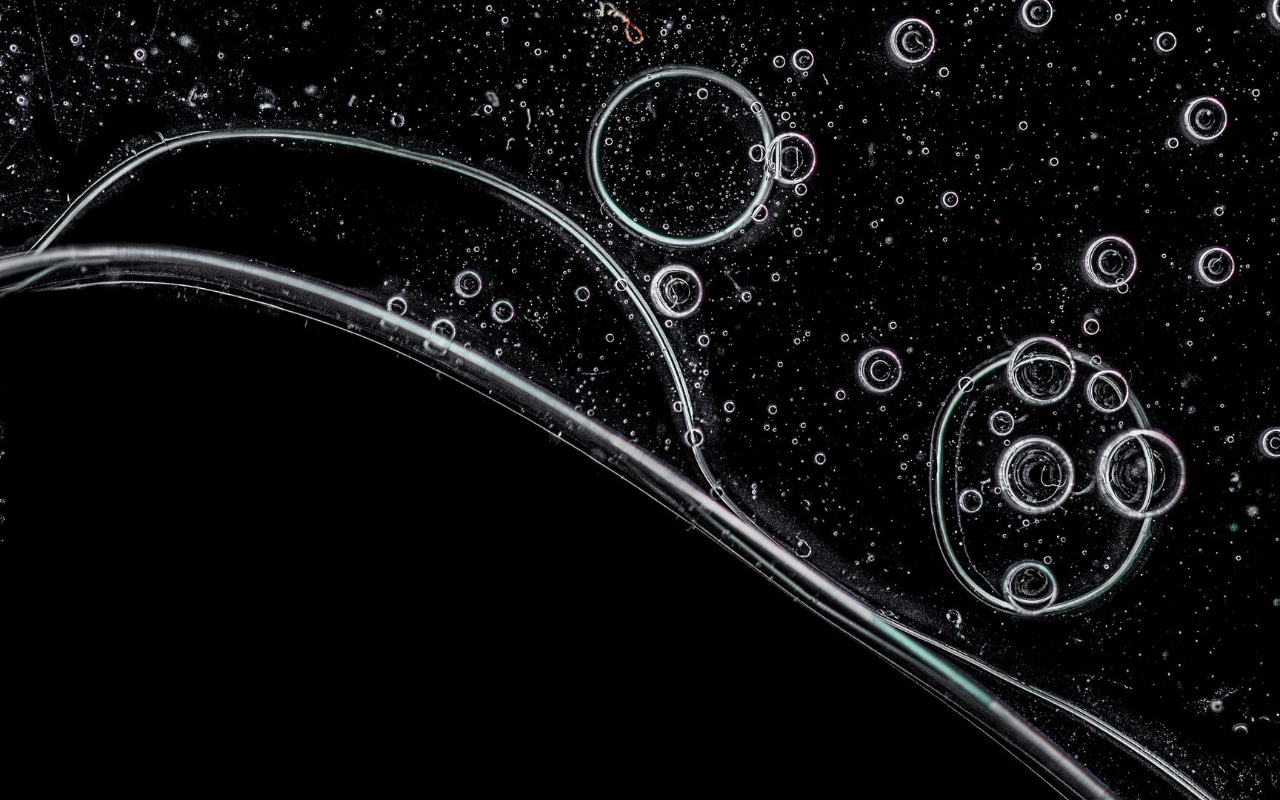
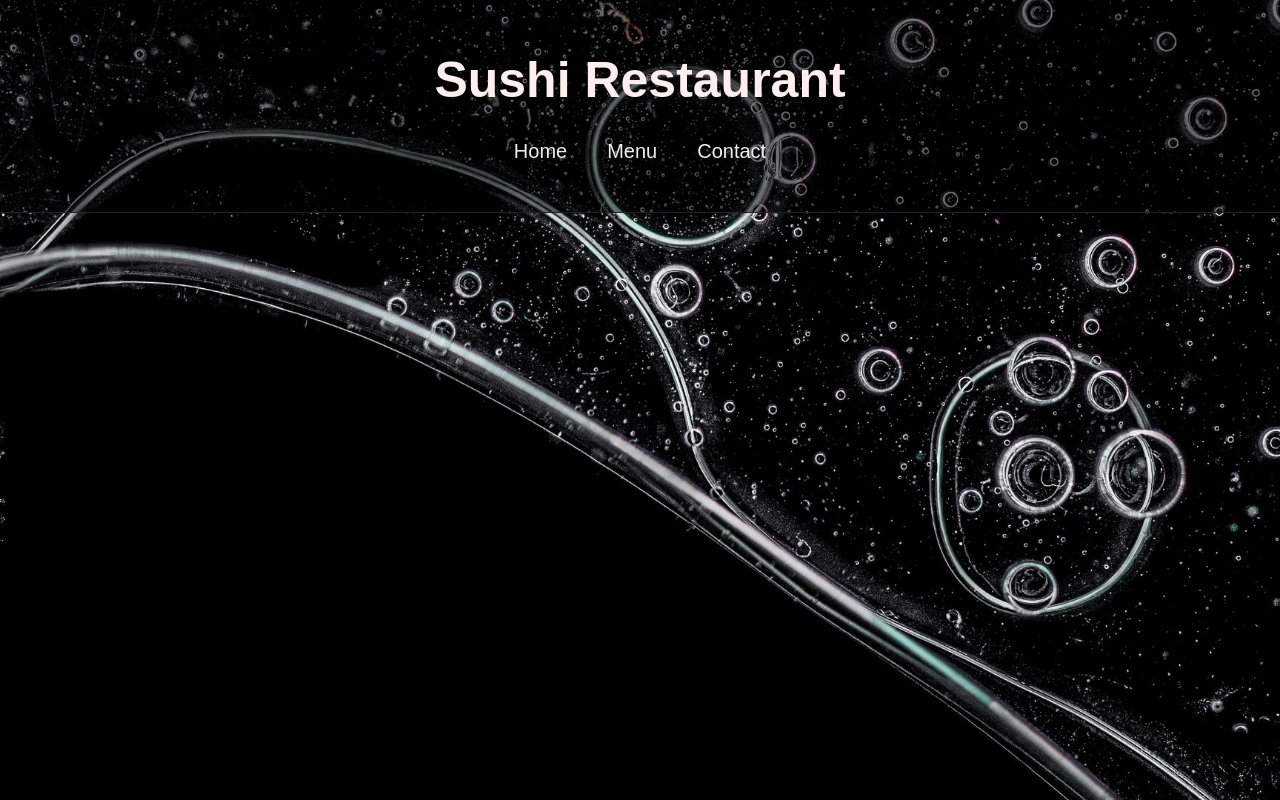
Before and after one commit to Rukhan4/restaurant-page, a website built with webpack: page dist/index.html in a window 1280 px wide. Built offline with nearby package versions, Linux system fonts and the light colour scheme; a web font is replaced by a local one.

Commit message:
Header added

```diff
--- a/dist/index.html
+++ b/dist/index.html
@@ -16,6 +16,18 @@
 
 <body>
     <div class="content" id="content">
+        <div class="header">
+            <h1 class="resName">Sushi Restaurant</h1>
+            <div class="btn-container">
+                <button class="button-nav" id="home">
+                    <a href="home.js">Home</a></button>
+                <button class="button-nav" id="menu">
+                    <a href="home.js">Menu</a></button>
+                <button class="button-nav" id="contact">
+                    <a href="home.js">Contact</a></button>
+            </div>
+        </div>
+
     </div>
 </body>
 
--- a/dist/style.css
+++ b/dist/style.css
@@ -2,9 +2,104 @@ body {
     background-color: rgb(255, 255, 164);
     font-family: 'Anek Latin', sans-serif;
     font-family: 'Kdam Thmor Pro', sans-serif;
-    font-size: 50px;
+    font-size: 1.6rem;
     background-image: url('images/background.jpg');
     background-repeat: no-repeat;
     background-attachment: fixed;
     background-size: cover;
 }
+
+*,
+*::before,
+*::after {
+    box-sizing: border-box;
+    padding: 0;
+    margin: 0;
+}
+
+html {
+    font-size: 62.5%;
+    line-height: 1.6;
+}
+
+header {
+    font-size: 2.4rem;
+}
+
+h1,
+h2,
+h3 {
+    line-height: 1.2;
+}
+
+a {
+    text-decoration: none;
+    color: #eee;
+}
+
+img {
+    display: block;
+    width: 100%;
+}
+
+.content {
+    display: flex;
+    flex-direction: column;
+    align-items: center;
+    justify-content: space-between;
+    height: 100vh;
+}
+
+/* Header */
+
+.header {
+    display: flex;
+    flex-direction: column;
+    align-items: center;
+    justify-content: center;
+    width: 100%;
+    padding: 5rem;
+    background-color: rgba(0, 0, 0, 0.5);
+    color: rgb(255, 238, 238);
+    border-bottom: 1px solid #222;
+}
+
+.resName {
+    margin-bottom: 1rem;
+    font-size: 5rem;
+}
+
+button {
+    font-family: inherit;
+    cursor: pointer;
+    border-style: none;
+    outline: none;
+    width: 100%;
+    height: 3rem;
+    font-size: 25px;
+}
+
+.btn-container {
+    display: flex;
+    flex-direction: row;
+}
+
+.button-nav {
+    display: flex;
+    flex-direction: row;
+    gap: 30px;
+    width: 100%;
+    padding: 2rem;
+    font-size: 2rem;
+    background-color: transparent;
+    border-bottom: 2px solid transparent;
+    transition: transform 0.3s;
+}
+
+.button-nav.active {
+    border-bottom: 2px solid #eee;
+}
+
+.button-nav:hover {
+    transform: translateY(-10%);
+}
```
